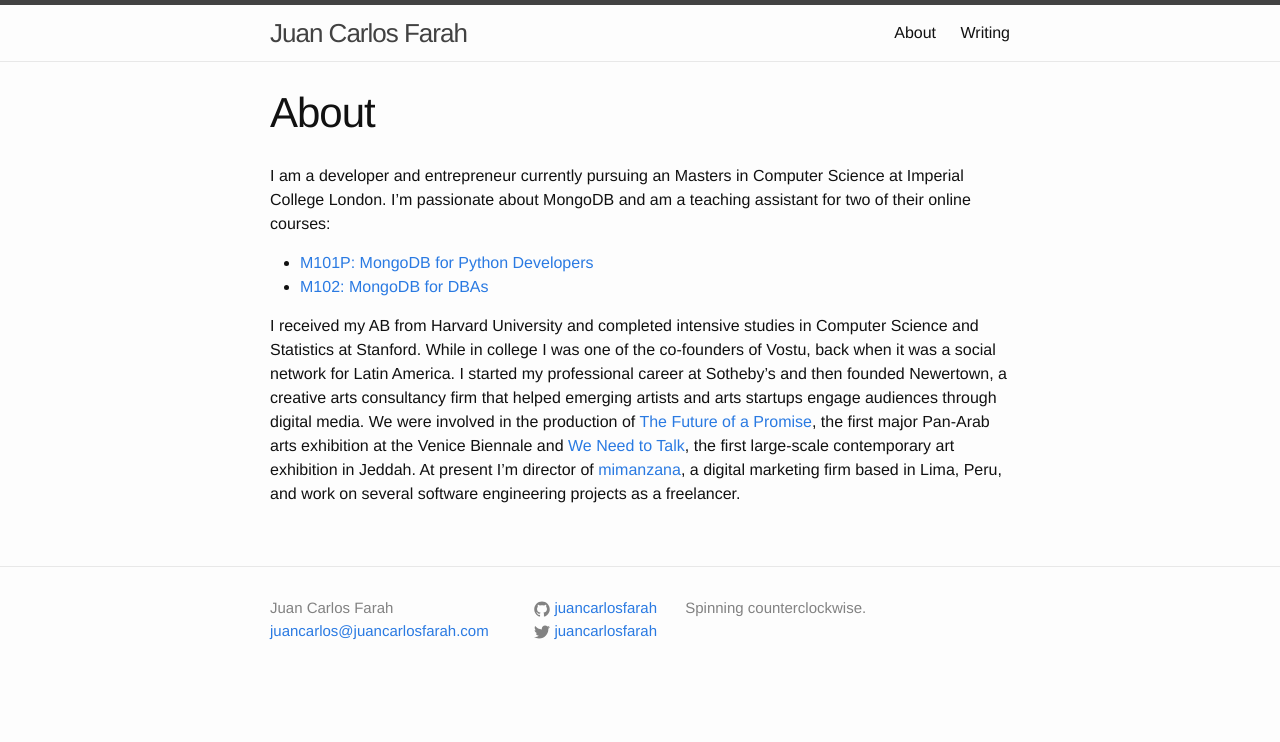
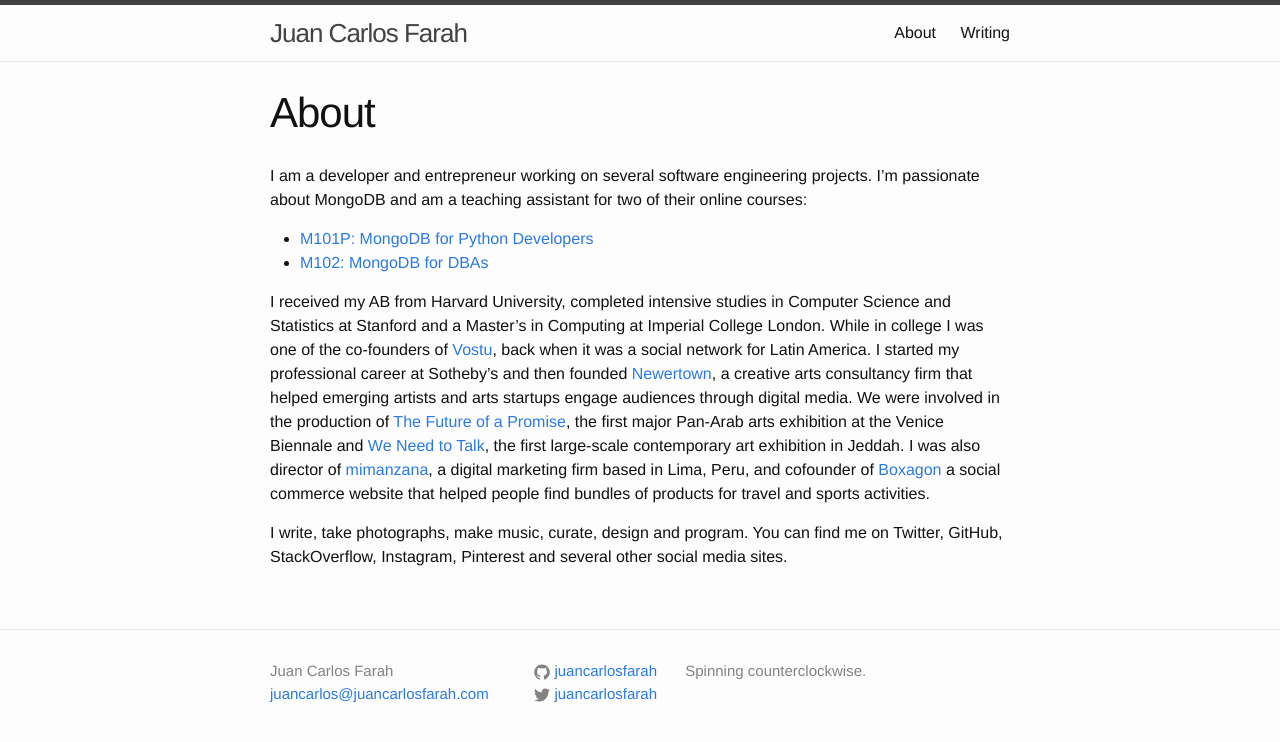
Before and after one commit to juancarlosfarah/web, a Jekyll site: the page built from _menu/about.md, in a window 1280 px wide. Shown: the top 742 px of the page. Built offline with Jekyll 4.4.1, drawn with Linux system fonts in a browser that asks for light colours.

Commit message:
Update about.

```diff
--- a/_menu/about.md
+++ b/_menu/about.md
@@ -4,23 +4,30 @@
 permalink: /about/
 ---
 
-I am a developer and entrepreneur currently pursuing an Masters in Computer
-Science at Imperial College London. I'm passionate about MongoDB and am a
-teaching assistant for two of their online courses:
+I am a developer and entrepreneur working on several software engineering
+projects. I'm passionate about MongoDB and am a teaching assistant for two of
+their online courses:
 
  - [M101P: MongoDB for Python Developers](https://university.mongodb.com/courses/M101P/about)
  - [M102: MongoDB for DBAs](https://university.mongodb.com/courses/M102/about)
 
-I received my AB from Harvard University and completed intensive studies in
-Computer Science and Statistics at Stanford. While in college I was one of
-the co-founders of Vostu, back when it was a social network for Latin America.
-I started my professional career at Sotheby's and then founded Newertown, a
-creative arts consultancy firm that helped emerging artists and arts startups
-engage audiences through digital media. We were involved in the production of
+I received my AB from Harvard University, completed intensive studies in
+Computer Science and Statistics at Stanford and a Master's in Computing
+at Imperial College London. While in college I was one of
+the co-founders of [Vostu](http://vostu.com), back when it was a social network
+for Latin America. I started my professional career at Sotheby's and then
+founded [Newertown](http://newertown.com), a creative arts consultancy firm
+that helped emerging artists and arts startups engage audiences through
+digital media. We were involved in the production of
 [The Future of a Promise](http://edgeofarabia.com/exhibitions/the-future-of-a-promise),
 the first major Pan-Arab arts exhibition at the Venice Biennale and
 [We Need to Talk](http://edgeofarabia.com/exhibitions/we-need-to-talk-jeddah),
-the first large-scale contemporary art exhibition in Jeddah. At present I'm
+the first large-scale contemporary art exhibition in Jeddah. I was also
 director of [mimanzana](http://mimanzana.com), a digital marketing firm based
-in Lima, Peru, and work on several software engineering projects as a
-freelancer.
+in Lima, Peru, and cofounder of [Boxagon](http://boxagon.com) a social
+commerce website that helped people find bundles of products for travel
+and sports activities.
+
+I write, take photographs, make music, curate, design and program. You can
+find me on Twitter, GitHub, StackOverflow, Instagram, Pinterest and several
+other social media sites.
```
